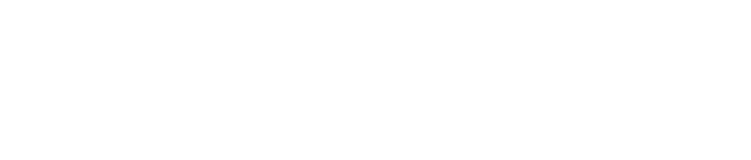
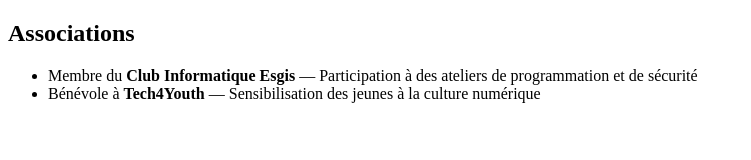
Before and after one commit to mdagnisse-cyber/mon-cv, a plain HTML site: page index.html in a window 1280 px wide. Shown: the whole page, without its empty margins (0-751 px from the left). Drawn offline with Linux system fonts and the light colour scheme.

Commit message:
mise en place de la section associations

```diff
--- a/index.html
+++ b/index.html
@@ -7,6 +7,13 @@
     <link rel="stylesheet" href="style.css">
 </head>
 <body>
-
+    <!-- ====== Associations ====== -->
+    <section id="associations">
+        <h2>Associations</h2>
+        <ul>
+            <li>Membre du <strong>Club Informatique Esgis</strong> — Participation à des ateliers de programmation et de sécurité</li>
+            <li>Bénévole à <strong>Tech4Youth</strong> — Sensibilisation des jeunes à la culture numérique</li>
+        </ul>
+    </section>
 </body>
 </html>
```
